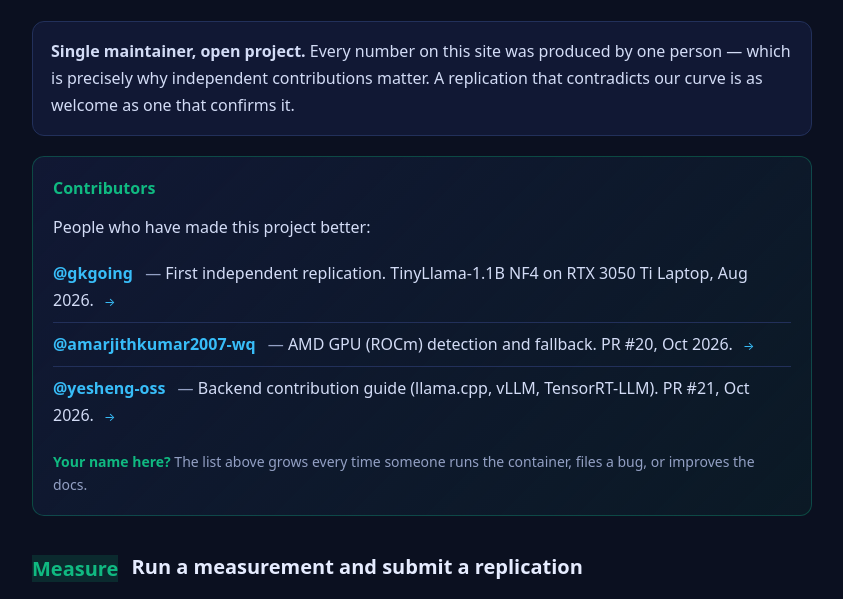
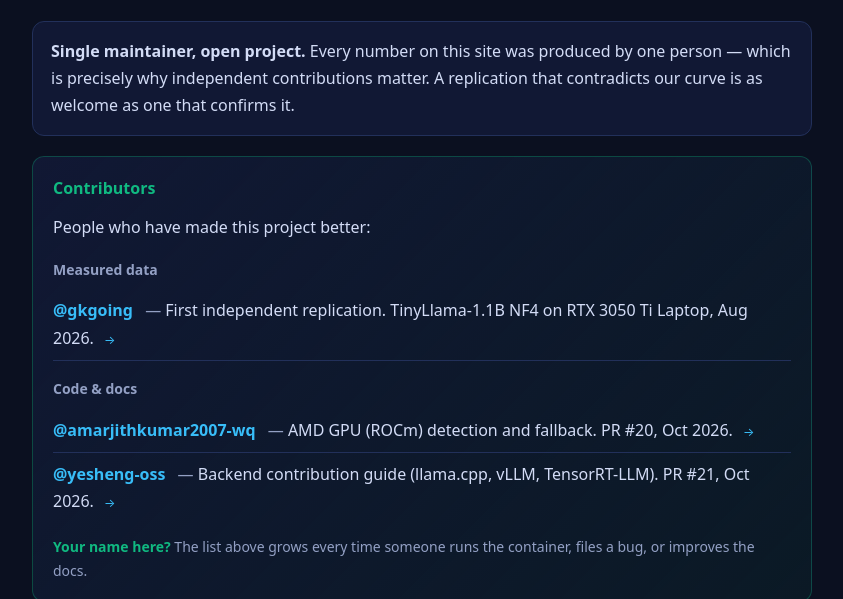
Before and after one commit to hongping-zh/quant-energy, a plain HTML site: page contribute/index.html in a window 1280 px wide. Shown: the part 164-763 px from the top of the page, without its empty margins (218-1061 px from the left). Drawn offline with Linux system fonts and the light colour scheme.

Commit message:
chore: group contributors by contribution type on Contribute page
Split the three contributors into two sections: "Measured data" (@gkgoing) and "Code & docs" (@amarjithkumar2007-wq, @yesheng-oss). This prevents future confusion when the list grows beyond 5 contributors and makes it clear what kind of work each person did.

Also posted a public thank-you comment on PR #22 acknowledging Amarjith's rapid second contribution (11 hours between PRs) and welcoming him as a recurring contributor.

```diff
--- a/contribute/index.html
+++ b/contribute/index.html
@@ -70,6 +70,8 @@
     <div class="card" style="border-color:rgba(16,185,129,.3);background:linear-gradient(135deg,var(--panel),rgba(16,185,129,.06))">
       <h3 style="color:var(--good);margin-bottom:12px">Contributors</h3>
       <p style="margin:0 0 10px">People who have made this project better:</p>
+
+      <h4 style="font-size:14px;color:var(--muted);margin:16px 0 8px">Measured data</h4>
       <ul style="list-style:none;padding:0;margin:0">
         <li style="padding:8px 0;border-bottom:1px solid var(--line)">
           <b><a href="https://github.com/gkgo" target="_blank" rel="noopener">@gkgoing</a></b>
@@ -77,6 +79,10 @@
           <span style="color:#d3dcf6"> First independent replication. TinyLlama-1.1B NF4 on RTX 3050 Ti Laptop, Aug 2026.</span>
           <a href="https://github.com/hongping-zh/ecocompute-mlcube/issues/15" target="_blank" rel="noopener" style="margin-left:6px;font-size:12px">→</a>
         </li>
+      </ul>
+
+      <h4 style="font-size:14px;color:var(--muted);margin:16px 0 8px">Code &amp; docs</h4>
+      <ul style="list-style:none;padding:0;margin:0">
         <li style="padding:8px 0;border-bottom:1px solid var(--line)">
           <b><a href="https://github.com/amarjithkumar2007-wq" target="_blank" rel="noopener">@amarjithkumar2007-wq</a></b>
           <span style="color:var(--muted);margin-left:8px">—</span>
```
